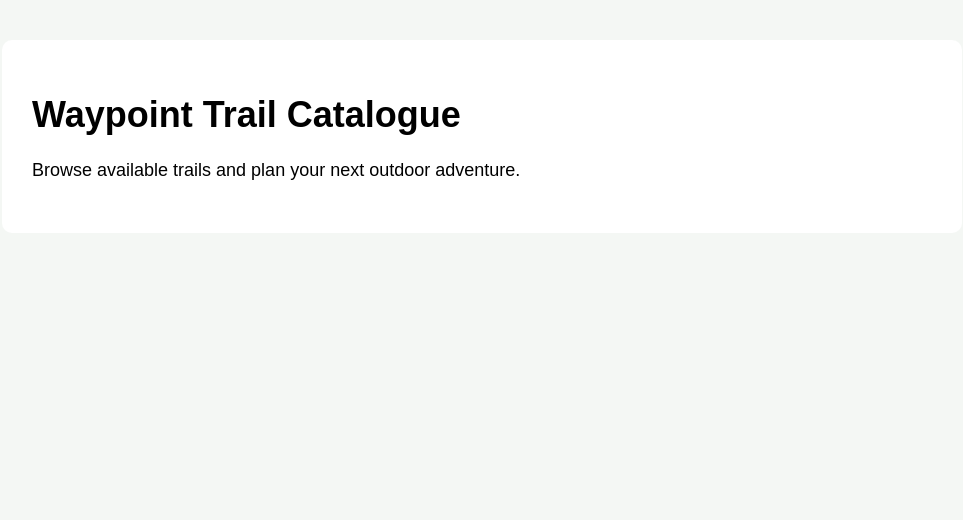
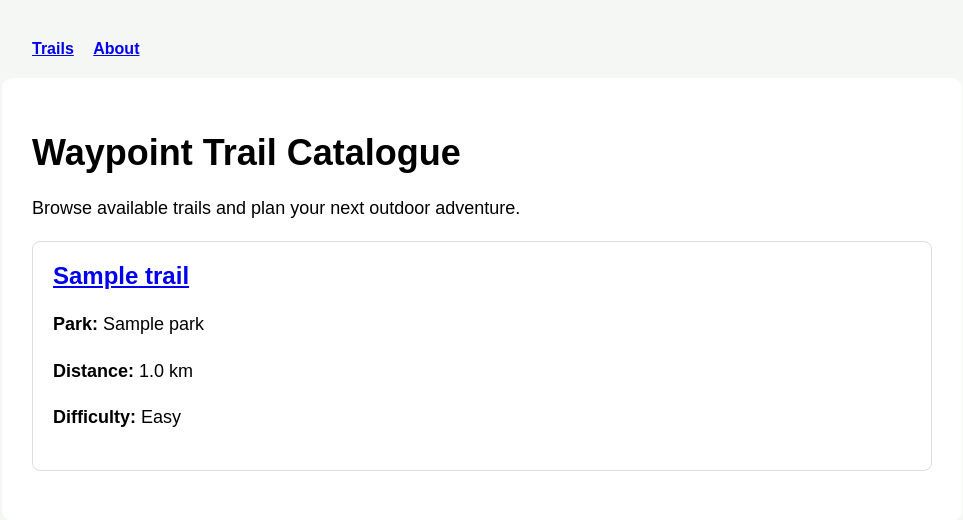
Before and after one commit to LANgoddy/Waypoint, a Django app: page /trails/ in a window 1280 px wide. Shown: the top 520 px of the page, without its empty margins (158-1121 px from the left). Run offline with Django 5.2, Linux system fonts and the light colour scheme; tables that the repository leaves empty hold one stand-in row (values such as "Sample post").

Commit message:
week 11: add class-based views templates and static styling

```diff
--- a/trails/static/trails/style.css
+++ b/trails/static/trails/style.css
@@ -36,3 +36,33 @@ p {
     background-color: white;
     border-radius: 10px;
 }
+
+
+/* ---------------------------------------------------------
+   WEEK 11 - NAVIGATION AND TRAIL CARDS
+--------------------------------------------------------- */
+
+/* Style the navigation area shared by all pages. */
+nav {
+    max-width: 900px;
+    margin: 0 auto 20px auto;
+}
+
+/* Add spacing between navigation links. */
+nav a {
+    margin-right: 15px;
+    font-weight: bold;
+}
+
+/* Style each trail displayed in the catalogue. */
+.trail-card {
+    padding: 20px;
+    margin-bottom: 20px;
+    border: 1px solid #dddddd;
+    border-radius: 8px;
+}
+
+/* Remove extra space from trail headings. */
+.trail-card h2 {
+    margin-top: 0;
+}
--- /dev/null
+++ b/trails/templates/trails/base.html
@@ -0,0 +1,39 @@
+{% load static %}
+
+<!DOCTYPE html>
+<html lang="en">
+
+<head>
+    <meta charset="UTF-8">
+
+    <!-- Each child template can provide its own page title. -->
+    <title>
+        {% block title %}
+        Waypoint
+        {% endblock %}
+    </title>
+
+    <!-- Shared stylesheet used by all pages. -->
+    <link rel="stylesheet" href="{% static 'trails/style.css' %}">
+</head>
+
+<body>
+
+    <!-- Shared navigation shown on every page. -->
+    <nav>
+        <a href="{% url 'trails:trail_list' %}">Trails</a>
+        <a href="{% url 'about' %}">About</a>
+    </nav>
+
+    <!-- Main content area. -->
+    <div class="container">
+
+        <!-- Child templates place their page-specific content here. -->
+        {% block content %}
+        {% endblock %}
+
+    </div>
+
+</body>
+
+</html>
--- a/trails/templates/trails/trail_list.html
+++ b/trails/templates/trails/trail_list.html
@@ -1,34 +1,63 @@
-{% load static %}
+{% extends "trails/base.html" %}
 
-<!DOCTYPE html>
-<html lang="en">
 
-<head>
-    <!-- Basic information about the webpage. -->
-    <meta charset="UTF-8">
+{% block title %}
+Trail Catalogue - Waypoint
+{% endblock %}
 
-    <!-- Text displayed on the browser tab. -->
-    <title>Waypoint Trail Catalogue</title>
 
-    <!-- Connect this page to the Waypoint CSS file. -->
-    <link rel="stylesheet" href="{% static 'trails/style.css' %}">
-</head>
+{% block content %}
 
-<body>
+    <!-- Page heading. -->
+    <h1>Waypoint Trail Catalogue</h1>
 
-    <!-- Main content container. -->
-    <div class="container">
+    <!-- Short introduction. -->
+    <p>
+        Browse available trails and plan your next outdoor adventure.
+    </p>
 
-        <!-- Main heading for the trail catalogue. -->
-        <h1>Waypoint Trail Catalogue</h1>
+    <!-- Check whether any Trail records exist. -->
+    {% if trails %}
 
-        <!-- Placeholder content for Week 9. -->
-        <p>
-            Browse available trails and plan your next outdoor adventure.
-        </p>
+        <!-- Display each Trail from the database. -->
+        {% for trail in trails %}
 
-    </div>
+            <div class="trail-card">
 
-</body>
+                <!-- Trail name links to its detail page. -->
+                <h2>
+                    <a href="{% url 'trails:trail_detail' trail.pk %}">
+                        {{ trail.name }}
+                    </a>
+                </h2>
 
-</html>
+                <!-- Display the related Park. -->
+                <p>
+                    <strong>Park:</strong>
+                    {{ trail.park }}
+                </p>
+
+                <!-- Display trail distance. -->
+                <p>
+                    <strong>Distance:</strong>
+                    {{ trail.distance_km }} km
+                </p>
+
+                <!-- Display trail difficulty. -->
+                <p>
+                    <strong>Difficulty:</strong>
+                    {{ trail.get_difficulty_display }}
+                </p>
+
+            </div>
+
+        {% endfor %}
+
+    {% else %}
+
+        <!-- This appears if the database contains no trails. -->
+        <p>No trails are currently available.</p>
+
+    {% endif %}
+
+{% endblock %}
--- /dev/null
+++ b/trails/urls.py
@@ -0,0 +1,29 @@
+# Import path so we can define URL routes.
+from django.urls import path
+
+# Import the class-based views from this app.
+from .views import TrailListView, TrailDetailView
+
+
+# Give this app a URL namespace.
+# This lets templates refer to URLs like trails:trail_list.
+app_name = "trails"
+
+
+# Define the URLs that belong to the trails app.
+urlpatterns = [
+
+    # Display the full trail catalogue.
+    path(
+        "",
+        TrailListView.as_view(),
+        name="trail_list"
+    ),
+
+    # Display one individual trail using its database primary key.
+    path(
+        "<int:pk>/",
+        TrailDetailView.as_view(),
+        name="trail_detail"
+    ),
+]
--- a/trails/views.py
+++ b/trails/views.py
@@ -1,16 +1,39 @@
-# Import render so Django can display HTML templates.
-from django.shortcuts import render
+# Import Django's generic class-based views.
+from django.views.generic import ListView, DetailView
+
+# Import the Trail model from this app.
+from .models import Trail
 
 
-# This view handles requests for the About page.
-def about(request):
+# ---------------------------------------------------------
+# TRAIL LIST VIEW
+# ---------------------------------------------------------
 
-    # Render the About page HTML template.
-    return render(request, "trails/about.html")
+# This class displays all Trail records from the database.
+class TrailListView(ListView):
+
+    # Tell Django which model this view uses.
+    model = Trail
+
+    # Tell Django which template should display the records.
+    template_name = "trails/trail_list.html"
+
+    # Give the trail list a clear variable name inside the template.
+    context_object_name = "trails"
 
 
-# This view handles requests for the trail catalogue page.
-def trail_list(request):
+# ---------------------------------------------------------
+# TRAIL DETAIL VIEW
+# ---------------------------------------------------------
 
-    # Render the Trail Catalogue HTML template.
-    return render(request, "trails/trail_list.html")
+# This class displays one individual Trail record.
+class TrailDetailView(DetailView):
+
+    # Tell Django which model this view uses.
+    model = Trail
+
+    # Tell Django which template should display one trail.
+    template_name = "trails/trail_detail.html"
+
+    # Give the selected Trail object a clear name in the template.
+    context_object_name = "trail"
--- a/waypoint/urls.py
+++ b/waypoint/urls.py
@@ -1,22 +1,37 @@
 # Import Django's admin site.
 from django.contrib import admin
 
-# Import path so we can define URL routes.
-from django.urls import path
+# Import include so the main project can use URLs from the trails app.
+from django.urls import path, include
 
-# Import the views from the trails app.
-from trails import views
+# Import render so we can keep a simple About page.
+from django.shortcuts import render
 
 
-# URL patterns tell Django which view to run for each web address.
+# ---------------------------------------------------------
+# ABOUT VIEW
+# ---------------------------------------------------------
+
+# This simple function keeps the About page working.
+def about(request):
+    return render(request, "trails/about.html")
+
+
+# ---------------------------------------------------------
+# MAIN PROJECT URLS
+# ---------------------------------------------------------
+
 urlpatterns = [
 
-    # Django admin page.
+    # Django administration page.
     path("admin/", admin.site.urls),
 
     # About page.
-    path("about/", views.about, name="about"),
+    path("about/", about, name="about"),
 
-    # Trail catalogue page.
-    path("trails/", views.trail_list, name="trail_list"),
+    # Send all /trails/ URLs to trails/urls.py.
+    path(
+        "trails/",
+        include("trails.urls")
+    ),
 ]
```
Also changed, not shown: trails/templates/trails/about.html (+6 -21 lines), trails/templates/trails/trail_detail.html (added, +45 -0 lines).
